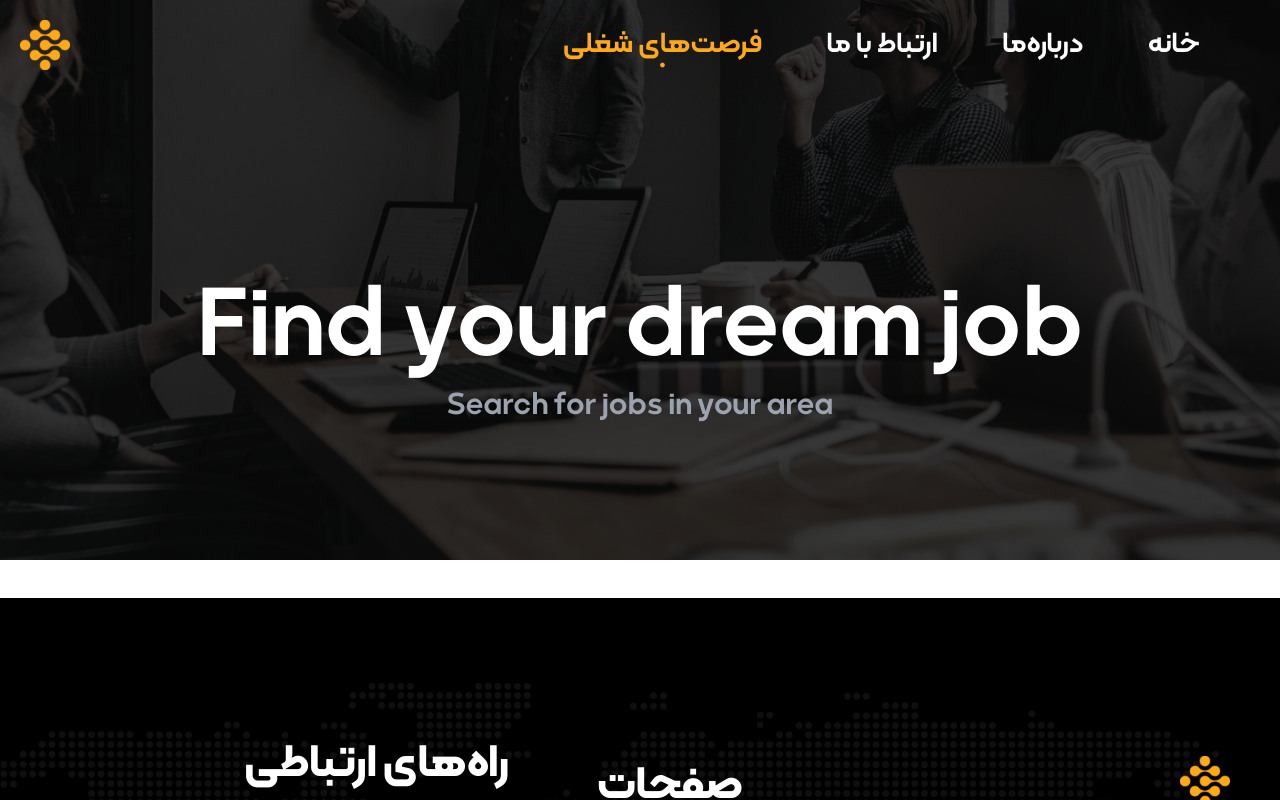
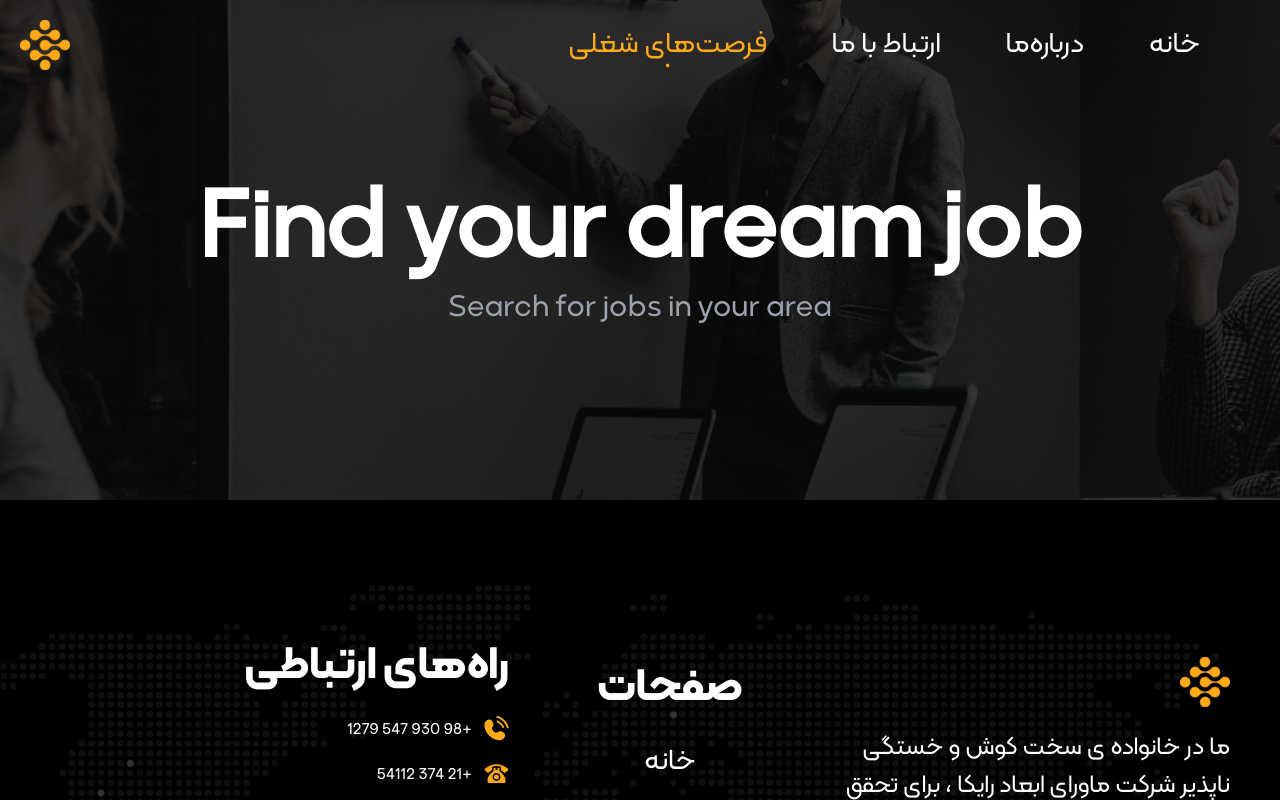
Before and after one commit to mahjs/Rayka-Main, a Next.js app: page /jobs in a window 1280 px wide. Shown: the top 800 px of the page. Built offline with nearby package versions, Linux system fonts and the light colour scheme.

Commit message:
fix background for hero sections

```diff
--- a/src/app/contact-us/page.tsx
+++ b/src/app/contact-us/page.tsx
@@ -9,12 +9,7 @@ import BgImage from "../../../public/images/bg-main.webp";
 const ContactUsPage: React.FC = () => {
   return (
     <div className="select-none flex-col">
-      <Image
-        src={BgImage}
-        alt="contact-us-bg"
-        className="absolute top-0 -z-10 h-[22%] w-full object-cover md:h-[70%]"
-      />
-      <div className="flex w-full flex-col justify-center text-center text-white md:h-[500px]">
+      <div className="flex w-full flex-col justify-center bg-main-image text-center text-white md:h-[500px]">
         <h1 className="header-1">ارتباط با ما</h1>
         <div className="subtitle flex justify-center">
           <p>
--- a/src/app/globals.css
+++ b/src/app/globals.css
@@ -175,7 +175,7 @@ body {
   font-size: 2.85375rem;
   line-height: 150.5%;
   @media screen and (max-width: 758px) {
-    font-size: 1.53rem;
+    font-size: 2.53rem;
   }
 }
 
@@ -294,8 +294,10 @@ body {
   position: absolute;
   width: 100%;
   height: 100%;
-  transform: rotateY(calc(var(--offset) * 50deg)) scaleY(calc(1 + var(--abs-offset) * -0.4))
-    translateZ(calc(var(--abs-offset) * -30rem)) translateX(calc(var(--direction) * -5rem));
+  transform: rotateY(calc(var(--offset) * 50deg))
+    scaleY(calc(1 + var(--abs-offset) * -0.4))
+    translateZ(calc(var(--abs-offset) * -30rem))
+    translateX(calc(var(--direction) * -5rem));
   filter: blur(calc(var(--abs-offset) * 1rem));
   transition: all 0.3s ease-out;
 }
--- a/src/app/page.tsx
+++ b/src/app/page.tsx
@@ -65,7 +65,7 @@ export default function Home() {
           <p className="text-[2rem] font-bold md:hidden">
             <span className="text-primary">هوشمندی</span> در کسب و کار
           </p>
-          <p className="md:header-4 mt-5 text-right text-white opacity-50 md:mt-0 md:max-w-[50%] md:opacity-100">
+          <p className="text-right text-white opacity-50 md:mt-0 md:max-w-[50%] md:text-[1.2rem] md:opacity-100">
             ما در شرکت ماورای ابعاد رایکا به بهبود سرویس‌های موجود در حوزه
             فناوری و ارتباطات اکتفا نمی‌کنیم؛ ما به رویاهای تحقق نیافته جامه‌ی
             عمل می‌پوشانیم و در کنار هم از خلق آینده‌ای هوشمندتر لذت می‌بریم.
--- a/src/components/HeroSection.tsx
+++ b/src/components/HeroSection.tsx
@@ -14,13 +14,7 @@ const HeroSection: React.FC<Props> = ({
   childHeading,
 }) => {
   return (
-    <div className="flex h-[500px] items-center justify-center">
-      <Image
-        src={heroImage}
-        alt="Descriptive alt text"
-        draggable={false}
-        className="absolute top-0  h-[70%] w-full object-cover"
-      />
+    <div className="flex h-[500px] items-center justify-center bg-main-image">
       <div className="z-10 text-center">
         <h1 className="mb-4 text-8xl font-extrabold		 text-white	">{heading}</h1>
         <h2 className="text-3xl font-medium text-gray-400	">
--- a/src/components/dashboard/InfoText.tsx
+++ b/src/components/dashboard/InfoText.tsx
@@ -17,7 +17,7 @@ const InfoText: FC<Props> = ({ title, text, unit }) => {
     if (!startAnimation || showValue === title) return;
     setTimeout(
       () => setShowValue((prevValue) => Math.min(prevValue + 1, title)),
-      25,
+      22,
     );
   }, [showValue, startAnimation, title]);
 
@@ -50,7 +50,7 @@ const InfoText: FC<Props> = ({ title, text, unit }) => {
 
   return (
     <div ref={numberRef} className="flex-col items-center justify-center gap-5">
-      <p className="text-center text-[3rem] font-bold text-[#FEA918] md:text-[6rem]">
+      <p className="header-6 text-center font-bold text-[#FEA918] md:text-[6rem]">
         {showValue}
         {unit ? unit : ""}+
       </p>
--- a/src/components/navbar/index.tsx
+++ b/src/components/navbar/index.tsx
@@ -55,7 +55,7 @@ const Navbar = () => {
 
   return (
     <div
-      className={`navbar sticky left-0 right-0 top-0 z-50 flex w-full justify-between px-5 py-5  transition-all  duration-500
+      className={`navbar fixed left-0 right-0 top-0 z-50 flex w-full justify-between px-5 py-5  transition-all  duration-500
        md:pr-20 ${isScrolled ? "bg-[#00000099]" : ""}`}
     >
       <ul className="hidden gap-16 md:flex">
--- a/tailwind.config.ts
+++ b/tailwind.config.ts
@@ -15,7 +15,7 @@ const config: Config = {
     },
     extend: {
       fontFamily: {
-        'sans': ['KalamehSemiBold']
+        'sans': ['KalamehRegular']
       },
       backgroundImage: {
         "gradient-radial": "radial-gradient(var(--tw-gradient-stops))",
```
